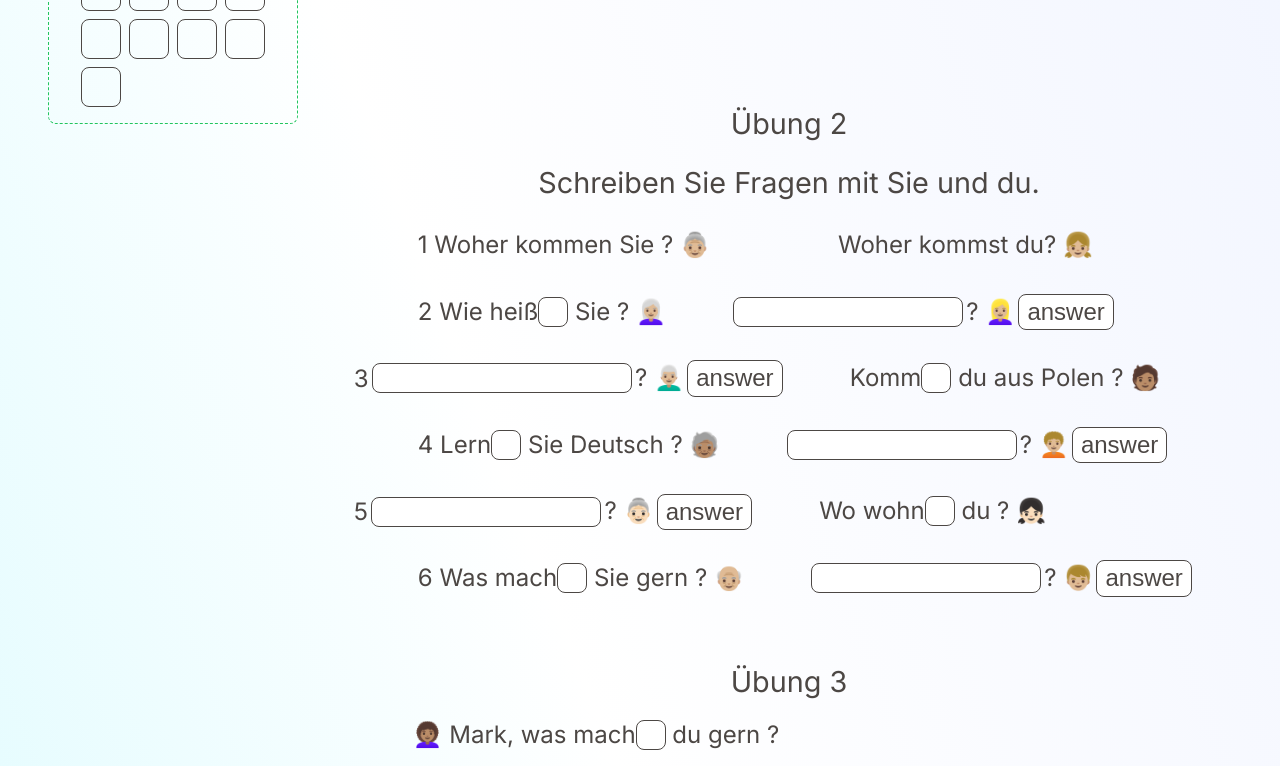
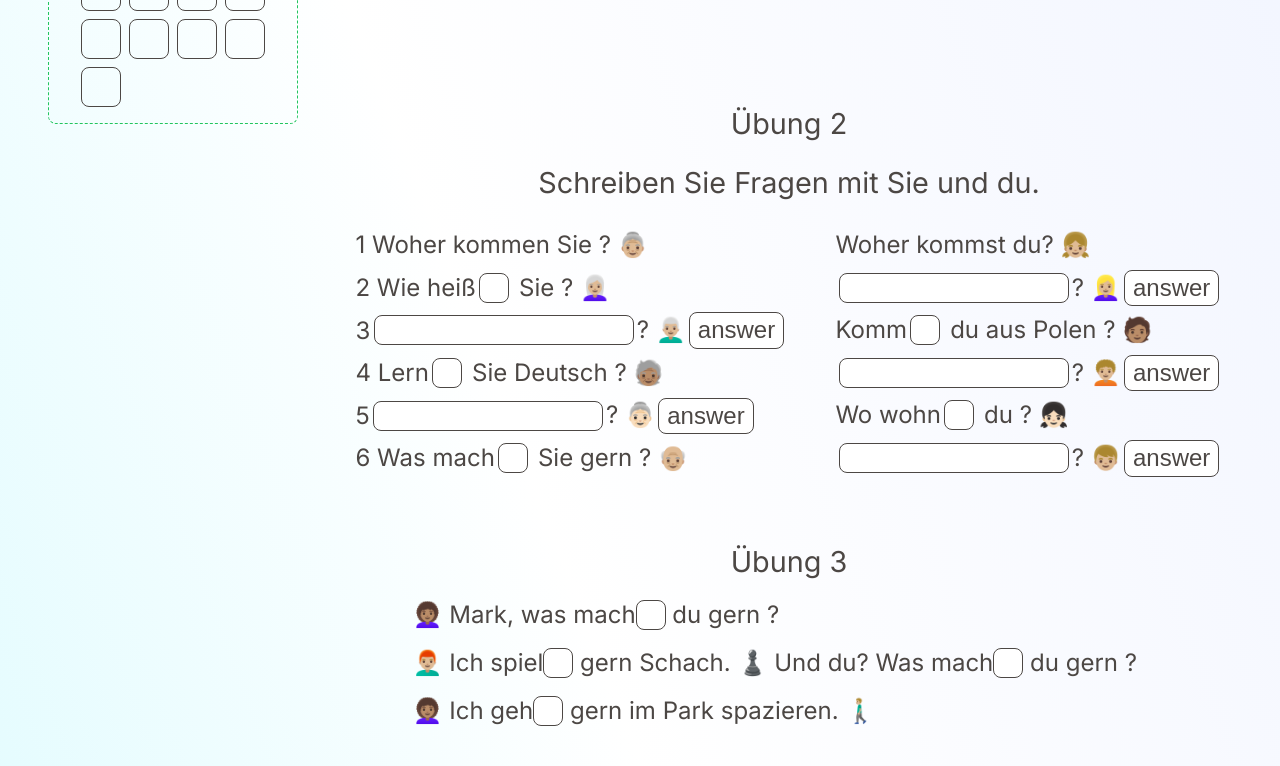
Before and after one commit to mishin78/nGls, a Next.js app: page /grammar/A1/test0 in a window 1280 px wide. Shown: the part 797-1563 px from the top of the page. Built offline with nearby package versions, Linux system fonts and the light colour scheme.

Commit message:
test0 fixed

```diff
--- a/app/components/progress.js
+++ b/app/components/progress.js
@@ -18,14 +18,14 @@ export default function ProgressBar({ value, value1, value2, value3, value4, val
                 <div className={value24 === 'st' ? "greenbox" : "box"}><Image alt='arrow sign' src='/done.svg' width={30} height={30}/></div>
                 <div className={value25 === 'e' ? "greenbox" : "box"}><Image alt='arrow sign' src='/done.svg' width={30} height={30}/></div>
                 <div className={value11 === 'en' ? "greenbox" : "box"}><Image alt='arrow sign' src='/done.svg' width={30} height={30}/></div>
+                <div className={value12 === 'Kommen Sie aus Polen' ? "greenbox" : "box"}><Image alt='arrow sign' src='/done.svg' width={30} height={30}/></div>
+                <div className={value14 === 'e' ? "greenbox" : "box"}><Image alt='arrow sign' src='/done.svg' width={30} height={30}/></div>
+                <div className={value16 === 'Wo wohnen Sie' ? "greenbox" : "box"}><Image alt='arrow sign' src='/done.svg' width={30} height={30}/></div>
+                <div className={value39 === 'en' ? "greenbox" : "box"}><Image alt='arrow sign' src='/done.svg' width={30} height={30}/></div>
                 <div className={value38 === 'Wie heißst du' ? "greenbox" : "box"}><Image alt='arrow sign' src='/done.svg' width={30} height={30}/></div>
-                <div className={value12 === 'Kommen Sie aus Polen' ? "greenbox" : "box"}><Image alt='arrow sign' src='/done.svg' width={30} height={30}/></div>
                 <div className={value13 === 'en' ? "greenbox" : "box"}><Image alt='arrow sign' src='/done.svg' width={30} height={30}/></div>
-                <div className={value14 === 'e' ? "greenbox" : "box"}><Image alt='arrow sign' src='/done.svg' width={30} height={30}/></div>
                 <div className={value15 === 'Lernst du  Deutsch' ? "greenbox" : "box"}><Image alt='arrow sign' src='/done.svg' width={30} height={30}/></div>
-                <div className={value16 === 'Wo wohnen Sie' ? "greenbox" : "box"}><Image alt='arrow sign' src='/done.svg' width={30} height={30}/></div>
                 <div className={value17 === 't' ? "greenbox" : "box"}><Image alt='arrow sign' src='/done.svg' width={30} height={30}/></div>
-                <div className={value39 === 'en' ? "greenbox" : "box"}><Image alt='arrow sign' src='/done.svg' width={30} height={30}/></div>
                 <div className={value40 === 'Was machst du gern' ? "greenbox" : "box"}><Image alt='arrow sign' src='/done.svg' width={30} height={30}/></div>
                 <div className={value26 === 'st' ? "greenbox" : "box"}><Image alt='arrow sign' src='/done.svg' width={30} height={30}/></div>
                 <div className={value27 === 'e' ? "greenbox" : "box"}><Image alt='arrow sign' src='/done.svg' width={30} height={30}/></div>
--- a/app/grammar/A1/test0/page.js
+++ b/app/grammar/A1/test0/page.js
@@ -50,8 +50,6 @@ export default function Task0() {
     const [ value40, setValue40 ] = useState('')
 
 
-    // TODO: match values in progress and in tests
-
     return (
         <div className="grammar elementary task0">
             <div className="sideBarBox">
@@ -92,29 +90,23 @@ export default function Task0() {
                 <div className="part2">
                     <h2>Übung 2</h2>
                     <h2>Schreiben Sie Fragen mit Sie und du. </h2>
-                    <div>
-                        <p>1 Woher kommen Sie ? 👵🏼</p>
-                        <p>Woher kommst du? 👧🏼</p>
-                    </div>
-                    <div>
-                        <p>2 Wie heiß<input className={value11 === 'en' ? 'right' : 'wrong'} value={value11} onChange={e => setValue11(e.target.value)}/> Sie ? 👩🏼‍🦳</p>
-                        <div><input className={value38 === 'Wie heißst du' ? 'right' : 'wrong'} value={value38} onChange={e => setValue38(e.target.value)}/><p>? 👱🏼‍♀️</p><ShowAnswer f={setValue38} answer={'Wie heißst du'}/></div>
-                    </div>
-                    <div>
-                        <div>3 <input style={{width: '260px'}} className={value12 === 'Kommen Sie aus Polen' ? 'right' : 'wrong'} value={value12} onChange={e => setValue12(e.target.value)}/><p>? 👨🏼‍🦳</p><ShowAnswer f={setValue12} answer={'Kommen Sie aus Polen'}/></div>
-                        <p>Komm<input className={value13 === 'st' ? 'right' : 'wrong'} value={value13} onChange={e => setValue13(e.target.value)}/> du  aus Polen ? 🧑🏽</p>
-                    </div>
-                    <div>
-                        <p>4 Lern<input className={value14 === 'en' ? 'right' : 'wrong'} value={value14} onChange={e => setValue14(e.target.value)}/> Sie  Deutsch ? 🧓🏽</p>
-                        <div><input className={value15 === 'Lernst du  Deutsch' ? 'right' : 'wrong'} value={value15} onChange={e => setValue15(e.target.value)}/><p>? 🧑🏼‍🦱</p><ShowAnswer f={setValue15} answer={'Lernst du  Deutsch'}/></div>
-                    </div>
-                    <div>
-                        <div>5 <input className={value16 === 'Wo wohnen Sie' ? 'right' : 'wrong'} value={value16} onChange={e => setValue16(e.target.value)}/><p>? 👵🏻</p><ShowAnswer f={setValue16} answer={'Wo wohnen Sie'}/></div>
-                        <p>Wo wohn<input className={value17 === 'st' ? 'right' : 'wrong'} value={value17} onChange={e => setValue17(e.target.value)}/> du ? 👧🏻</p>
-                    </div>
-                    <div>
-                        <p>6 Was mach<input className={value39 === 'en' ? 'right' : 'wrong'} value={value39} onChange={e => setValue39(e.target.value)}/> Sie  gern ? 👴🏼</p>
-                        <div><input className={value40 === 'Was machst du gern' ? 'right' : 'wrong'} value={value40} onChange={e => setValue40(e.target.value)}/><p>? 👦🏼</p><ShowAnswer f={setValue40} answer={'Was machst du gern'}/></div>
+                    <div className="columnsBox">
+                        <div className="leftColumn">
+                            <p>1 Woher kommen Sie ? 👵🏼</p>
+                            <p>2 Wie heiß<input className={value11 === 'en' ? 'right' : 'wrong'} value={value11} onChange={e => setValue11(e.target.value)}/> Sie ? 👩🏼‍🦳</p>
+                            <div>3 <input style={{width: '260px'}} className={value12 === 'Kommen Sie aus Polen' ? 'right' : 'wrong'} value={value12} onChange={e => setValue12(e.target.value)}/><p>? 👨🏼‍🦳</p><ShowAnswer f={setValue12} answer={'Kommen Sie aus Polen'}/></div>
+                            <p>4 Lern<input className={value14 === 'en' ? 'right' : 'wrong'} value={value14} onChange={e => setValue14(e.target.value)}/> Sie  Deutsch ? 🧓🏽</p>
+                            <div>5 <input className={value16 === 'Wo wohnen Sie' ? 'right' : 'wrong'} value={value16} onChange={e => setValue16(e.target.value)}/><p>? 👵🏻</p><ShowAnswer f={setValue16} answer={'Wo wohnen Sie'}/></div>
+                            <p>6 Was mach<input className={value39 === 'en' ? 'right' : 'wrong'} value={value39} onChange={e => setValue39(e.target.value)}/> Sie  gern ? 👴🏼</p>
+                        </div>
+                        <div className="rigthColumn">
+                            <p>Woher kommst du? 👧🏼</p>
+                            <div><input className={value38 === 'Wie heißst du' ? 'right' : 'wrong'} value={value38} onChange={e => setValue38(e.target.value)}/><p>? 👱🏼‍♀️</p><ShowAnswer f={setValue38} answer={'Wie heißst du'}/></div>
+                            <p>Komm<input className={value13 === 'st' ? 'right' : 'wrong'} value={value13} onChange={e => setValue13(e.target.value)}/> du  aus Polen ? 🧑🏽</p>
+                            <div><input className={value15 === 'Lernst du  Deutsch' ? 'right' : 'wrong'} value={value15} onChange={e => setValue15(e.target.value)}/><p>? 🧑🏼‍🦱</p><ShowAnswer f={setValue15} answer={'Lernst du  Deutsch'}/></div>
+                            <p>Wo wohn<input className={value17 === 'st' ? 'right' : 'wrong'} value={value17} onChange={e => setValue17(e.target.value)}/> du ? 👧🏻</p>
+                            <div><input className={value40 === 'Was machst du gern' ? 'right' : 'wrong'} value={value40} onChange={e => setValue40(e.target.value)}/><p>? 👦🏼</p><ShowAnswer f={setValue40} answer={'Was machst du gern'}/></div>
+                        </div>
                     </div>
                 </div>
 
--- a/app/grammar/A1/test0/style.sass
+++ b/app/grammar/A1/test0/style.sass
@@ -150,6 +150,97 @@ $cola-red: #F40009
             justify-content: center
             gap: 1.5rem
             //width: 900px
+            .columnsBox
+                display: flex
+                align-content: center
+                justify-content: flex-start
+                .leftColumn
+                    display: flex
+                    flex-direction: column
+                    align-items: flex-start
+                    justify-content: center
+                    padding-right: 3rem
+                    p
+                        line-height: 1.777
+                        justify-self: flex-start
+                    input
+                        outline: none
+                        font-size: 1.5rem
+                        width: 30px
+                        border: 1px solid #4C4744
+                        border-radius: 8px
+                    .right
+                        color: #22C55D
+                        background: #DCFCE7
+                        border: 1px solid #22C55D
+                    .wrong
+                        color: #4C4744
+                    div
+                        justify-self: flex-start
+                        display: flex
+                        justify-content: flex-start
+                        align-items: center
+                        font-size: 1.5rem
+                        p
+                            line-height: 1.777
+                            margin: 0
+                        input
+                            outline: none
+                            font-size: 1.5rem
+                            width: 230px
+                            border: 1px solid #4C4744
+                            border-radius: 8px
+                            margin: 0 0.2rem
+                            text-align: center
+                        .right
+                            color: #22C55D
+                            background: #DCFCE7
+                            border: 1px solid #22C55D
+                        .wrong
+                            color: #4C4744
+                .rigthColumn
+                    display: flex
+                    flex-direction: column
+                    align-items: flex-start
+                    justify-content: center
+                    p
+                        line-height: 1.777
+                        justify-self: flex-start
+                    input
+                        outline: none
+                        font-size: 1.5rem
+                        width: 30px
+                        border: 1px solid #4C4744
+                        border-radius: 8px
+                    .right
+                        color: #22C55D
+                        background: #DCFCE7
+                        border: 1px solid #22C55D
+                    .wrong
+                        color: #4C4744
+                    div
+                        justify-self: flex-start
+                        display: flex
+                        justify-content: flex-start
+                        align-items: center
+                        font-size: 1.5rem
+                        p
+                            line-height: 1.777
+                            margin: 0
+                        input
+                            outline: none
+                            font-size: 1.5rem
+                            width: 230px
+                            border: 1px solid #4C4744
+                            border-radius: 8px
+                            margin: 0 0.2rem
+                            text-align: center
+                        .right
+                            color: #22C55D
+                            background: #DCFCE7
+                            border: 1px solid #22C55D
+                        .wrong
+                            color: #4C4744
             h2
                 justify-self: center
                 font-size: 1.8rem
```
